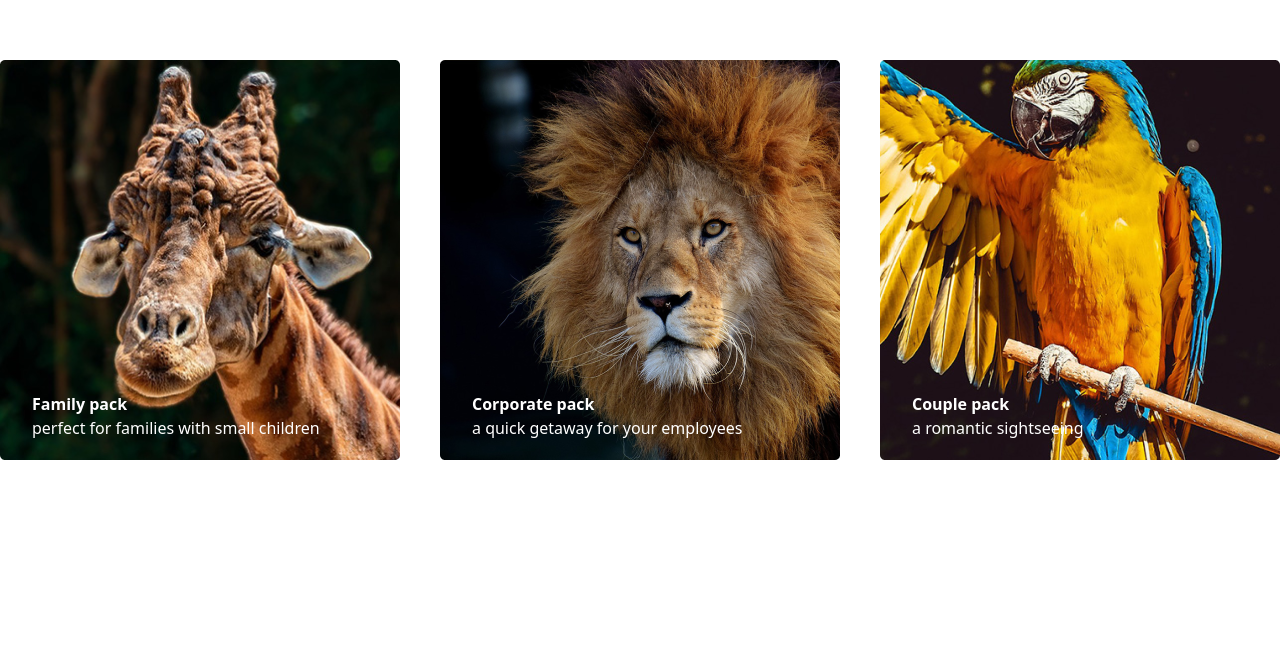
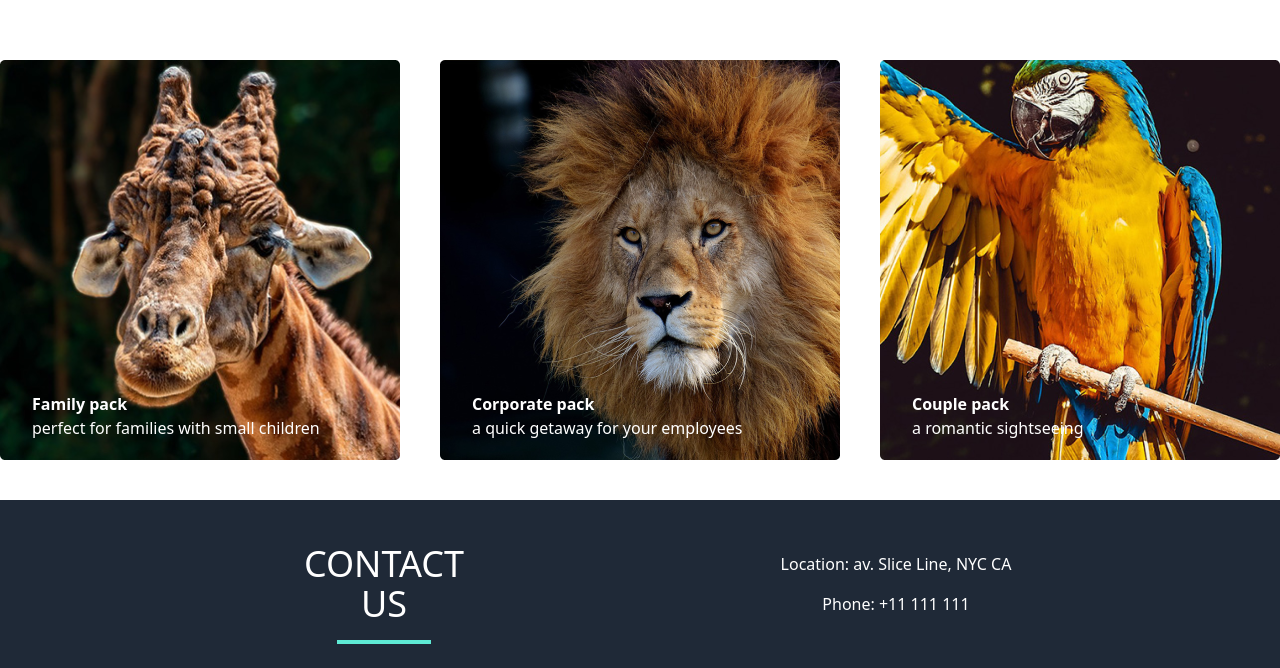
Before and after one commit to kristinadze/zoo-site, a React (Vite) app: page /packs in a window 1280 px wide. Shown: the part 740-1408 px from the top of the page. Before the commit the page ends 1240 px from the top, so only its background shows below. Built offline with nearby package versions, Linux system fonts and the light colour scheme.

Commit message:
contact us added for packs page

```diff
--- a/src/components/HeroBear/HeroBear.tsx
+++ b/src/components/HeroBear/HeroBear.tsx
@@ -1,4 +1,5 @@
 import Card from "../Card/Card";
+import ContactUs from "../ContactUs/ContactUs";
 
 export const HeroBear = () => {
   const bearImage = {
@@ -28,6 +29,15 @@ export const HeroBear = () => {
           description="a romantic sightseeing"
         />
       </div>
+
+      <div className="bg-gray-800">
+        <ContactUs
+          titleLine1="CONTACT"
+          titleLine2="US"
+          location="av. Slice Line, NYC CA"
+          phone="+11 111  111"
+        />
+      </div>
     </>
   );
 };
```
